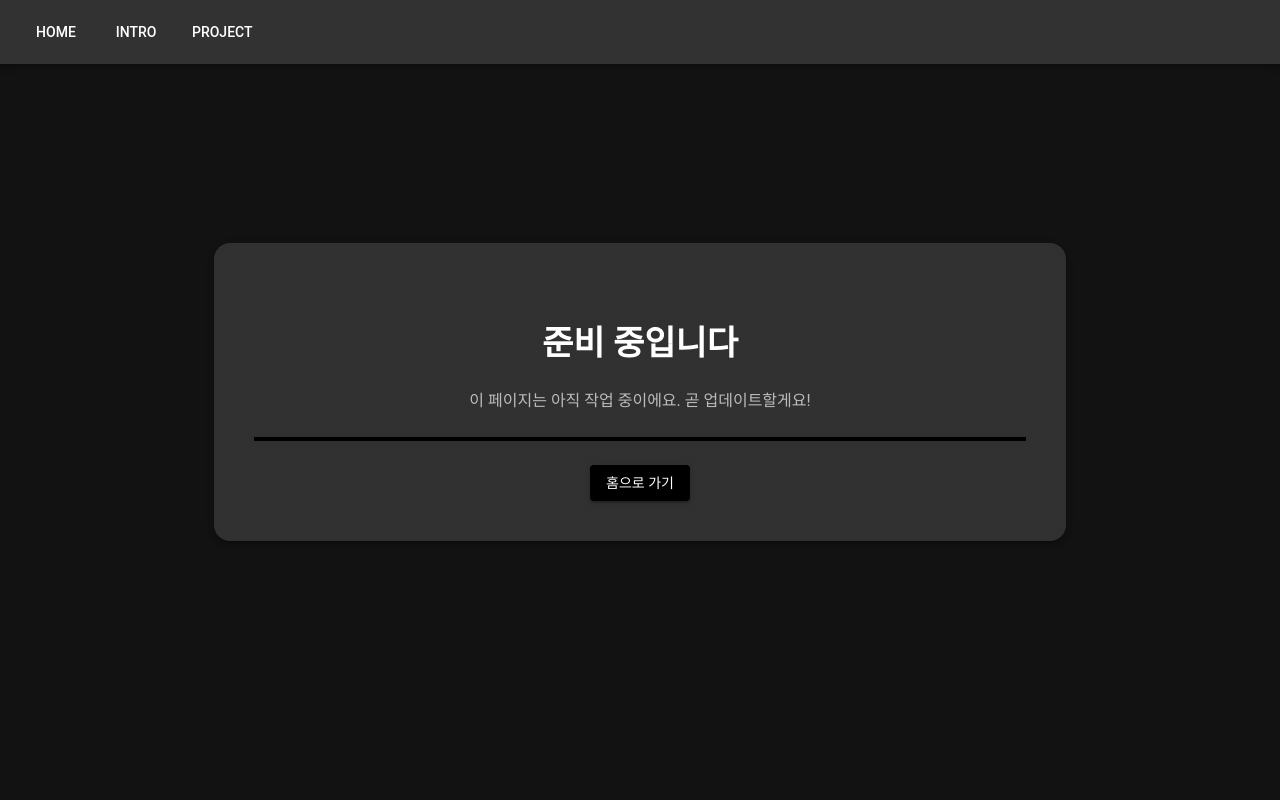
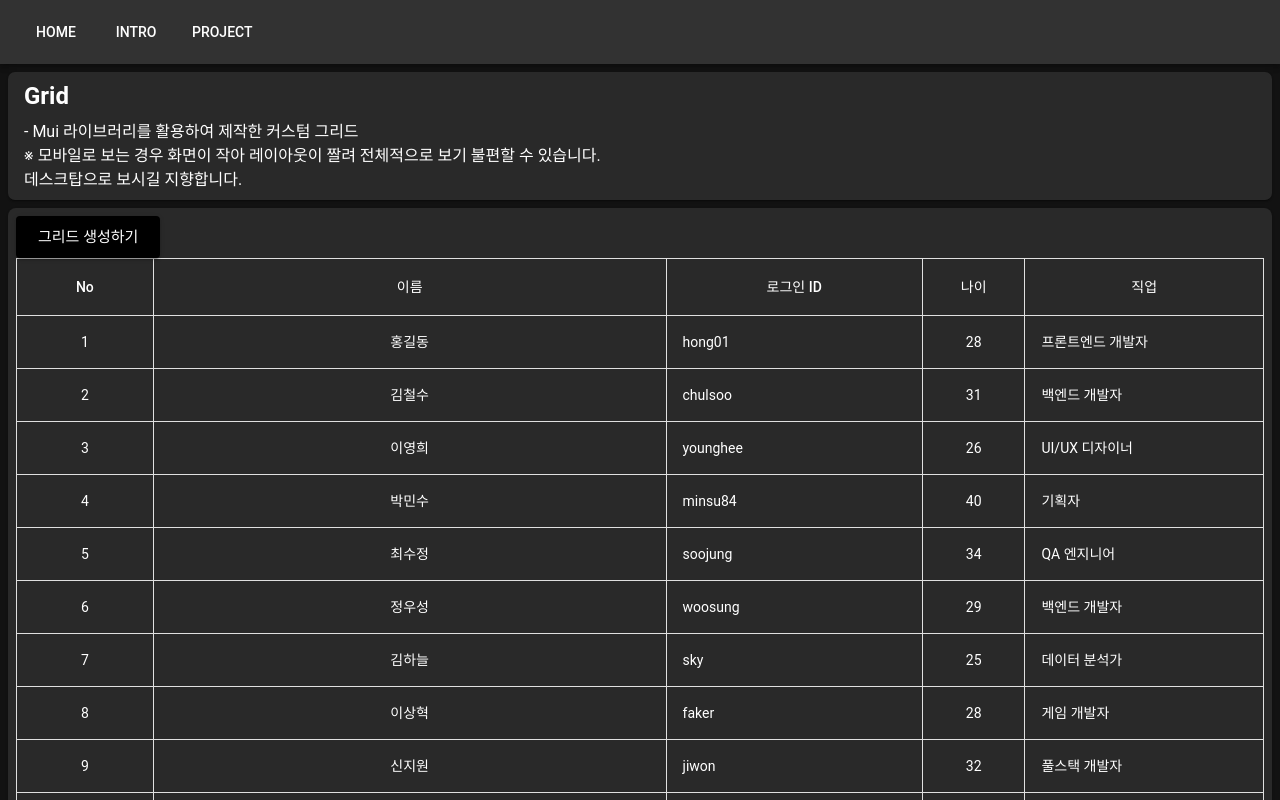
Before and after one commit to sangbi/portfolio, a Next.js app: page /project/grid in a window 1280 px wide. Shown: the top 800 px of the page. Built offline with nearby package versions, Linux system fonts and the light colour scheme; some icons are missing.

Commit message:
그리드 샘플데이터 추가++ 그리드 유틸 함수 추가 ++ 텍스트형 TableCell 공통컴포넌트 추가 ++

```diff
--- a/src/app/project/grid/page.tsx
+++ b/src/app/project/grid/page.tsx
@@ -2,11 +2,12 @@
 
 import dynamic from "next/dynamic";
 
-const ApiConnectionHome = dynamic(() => import("@/components/NotYetPage"), {
-  ssr: true,
-  loading: () => <p>Loading...</p>,
+const GridHome = dynamic(() => import("@/features/GridHome"), {
+	// const ApiConnectionHome = dynamic(() => import("@/components/NotYetPage"), {
+	ssr: true,
+	loading: () => <p>Loading...</p>,
 });
 
 export default function TodoListHomePage() {
-  return <ApiConnectionHome />;
+	return <GridHome />;
 }
--- /dev/null
+++ b/src/components/TextTableCell.tsx
@@ -0,0 +1,73 @@
+import { Box, SxProps, TableCell, TextField } from "@mui/material";
+import { useState } from "react";
+
+type Props<T extends string | number> = {
+	value: T;
+	onChange: (value: T) => void;
+	disabled?: boolean;
+	sx?: SxProps;
+};
+export default function TextTableCell<T extends string | number>({
+	value,
+	onChange,
+	disabled = false,
+	sx,
+}: Props<T>) {
+	const [editing, setEditing] = useState(false);
+	const [tempValue, setTempValue] = useState<T>(value);
+
+	const startEdit = () => {
+		if (!disabled) {
+			setEditing(true);
+		}
+	};
+
+	const finishEdit = () => {
+		setEditing(false);
+		onChange(tempValue);
+	};
+
+	return (
+		<TableCell
+			onClick={startEdit}
+			sx={{
+				cursor: disabled ? "default" : "pointer",
+				p: 0,
+				height: "100%",
+				overflow: "hidden", // ✅ TextField 튀어 나가는 현상 방지
+				...(sx || {}),
+			}}>
+			{editing ? (
+				<TextField
+					value={tempValue}
+					onChange={(e) => setTempValue(e.target.value as T)}
+					onBlur={finishEdit}
+					onKeyDown={(e) => e.key === "Enter" && finishEdit()}
+					fullWidth
+					size="small"
+					variant="standard"
+					autoFocus
+					InputProps={{
+						disableUnderline: true,
+						sx: {
+							px: 1,
+							py: 1,
+							fontSize: "inherit",
+							lineHeight: "normal", // ✅ Table 셀과 동일한 line-height 적용
+							height: "100%", // ✅ 셀 높이 넘지 않게
+							minHeight: "unset", // ✅ TextField 기본 최소 높이 제거
+						},
+					}}
+					inputProps={{
+						style: {
+							padding: 0, // ✅ input 자체 padding 제거
+							margin: 0,
+						},
+					}}
+				/>
+			) : (
+				<Box sx={{ px: 1, py: 1 }}>{value}</Box>
+			)}
+		</TableCell>
+	);
+}
--- /dev/null
+++ b/src/features/GridHome/GridHome.tsx
@@ -0,0 +1,95 @@
+"use client";
+import { gridRowDataMap } from "@/util/grid-util";
+import {
+	Box,
+	Button,
+	Paper,
+	Stack,
+	Table,
+	TableBody,
+	TableCell,
+	TableContainer,
+	TableHead,
+	TableRow,
+	Typography,
+} from "@mui/material";
+import { useState } from "react";
+import GridHomeRow from "./components/GridHomeRow";
+import {
+	gridColumnLabels,
+	GridSampleData,
+	sampleGridData,
+} from "./sample-data";
+
+export default function GridHome() {
+	const [gridDatas, setGridDatas] = useState<GridSampleData[]>(sampleGridData);
+
+	const handleChange = (
+		id: number,
+		key: keyof GridSampleData,
+		value: string | number
+	) => {
+		setGridDatas((prev) =>
+			prev.map((item) => (item.id === id ? { ...item, [key]: value } : item))
+		);
+	};
+
+	return (
+		<Stack alignItems="center" justifyContent="center" spacing={1}>
+			<Paper
+				sx={{
+					py: 1,
+					px: 2,
+					maxWidth: 1400,
+					width: "100%",
+					borderRadius: "7px",
+				}}>
+				<Typography variant="h5" fontWeight={600} sx={{ mb: 1 }}>
+					Grid
+				</Typography>
+				- Mui 라이브러리를 활용하여 제작한 커스텀 그리드
+				<br />
+				※ 모바일로 보는 경우 화면이 작아 레이아웃이 짤려 전체적으로 보기 불편할
+				수 있습니다.
+				<br />
+				데스크탑으로 보시길 지향합니다.
+			</Paper>
+			<Paper sx={{ p: 1, borderRadius: 2, width: "100%" }}>
+				<Box>
+					<Button variant="contained" size="large">
+						그리드 생성하기
+					</Button>
+					<TableContainer sx={{ whiteSpace: "nowrap" }}>
+						<Table
+							sx={{ "& .MuiTableCell-root": { border: "1px solid #e0e0e0" } }}>
+							<TableHead>
+								<TableRow>
+									{gridRowDataMap(gridColumnLabels).map((key) => (
+										<TableCell
+											key={key}
+											sx={{
+												width: gridColumnLabels[key].width,
+												textAlign: "center",
+											}}>
+											{gridColumnLabels[key].label}
+										</TableCell>
+									))}
+								</TableRow>
+							</TableHead>
+							<TableBody>
+								{gridDatas.map((el) => (
+									<GridHomeRow
+										key={el.id}
+										data={el}
+										labelData={gridColumnLabels}
+										onChange={handleChange}
+									/>
+								))}
+							</TableBody>
+						</Table>
+					</TableContainer>
+				</Box>
+			</Paper>
+		</Stack>
+	);
+}
--- /dev/null
+++ b/src/features/GridHome/components/GridHomeRow.tsx
@@ -0,0 +1,40 @@
+import { TableCell, TableRow } from "@mui/material";
+import { GridSampleData } from "../sample-data";
+import { GridColumnOptions, gridRowDataMap } from "@/util/grid-util";
+import TextTableCell from "@/components/TextTableCell";
+
+type Props = {
+	data: GridSampleData;
+	labelData: Record<keyof GridSampleData, GridColumnOptions<GridSampleData>>;
+	onChange: <K extends keyof GridSampleData>(
+		id: number,
+		key: K,
+		value: GridSampleData[K]
+	) => void;
+};
+export default function GridHomeRow(props: Props) {
+	const { data, labelData, onChange } = props;
+
+	return (
+		<TableRow>
+			{gridRowDataMap(labelData).map((key) => {
+				if (key === "name") {
+					return (
+						<TextTableCell
+							key={key}
+							value={data[key]}
+							onChange={(newValue) => onChange(data.id, key, newValue)}
+							sx={{ textAlign: labelData[key].align }}
+						/>
+					);
+				} else {
+					return (
+						<TableCell sx={{ textAlign: labelData[key].align }} key={key}>
+							{data[key]}
+						</TableCell>
+					);
+				}
+			})}
+		</TableRow>
+	);
+}
--- /dev/null
+++ b/src/features/GridHome/index.ts
@@ -0,0 +1 @@
+export { default } from "./GridHome";
--- /dev/null
+++ b/src/features/GridHome/sample-data.ts
@@ -0,0 +1,82 @@
+import { makeGridColomnLabels } from "@/util/grid-util";
+
+export interface GridSampleData {
+	id: number;
+	name: string;
+	loginId: string;
+	age: number;
+	job: string;
+}
+
+export const gridColumnLabels = makeGridColomnLabels<GridSampleData>({
+	id: { label: "No", width: 80, align: "center" },
+	name: { label: "이름", width: 300, align: "center" },
+	loginId: { label: "로그인 ID", width: 150 },
+	age: { label: "나이", width: 60, align: "center" },
+	job: { label: "직업", width: 100 },
+});
+
+export const sampleGridData: GridSampleData[] = [
+	{
+		id: 1,
+		name: "홍길동",
+		loginId: "hong01",
+		age: 28,
+		job: "프론트엔드 개발자",
+	},
+	{ id: 2, name: "김철수", loginId: "chulsoo", age: 31, job: "백엔드 개발자" },
+	{
+		id: 3,
+		name: "이영희",
+		loginId: "younghee",
+		age: 26,
+		job: "UI/UX 디자이너",
+	},
+	{
+		id: 4,
+		name: "박민수",
+		loginId: "minsu84",
+		age: 40,
+		job: "기획자",
+	},
+	{ id: 5, name: "최수정", loginId: "soojung", age: 34, job: "QA 엔지니어" },
+	{ id: 6, name: "정우성", loginId: "woosung", age: 29, job: "백엔드 개발자" },
+	{ id: 7, name: "김하늘", loginId: "sky", age: 25, job: "데이터 분석가" },
+	{ id: 8, name: "이상혁", loginId: "faker", age: 28, job: "게임 개발자" },
+	{ id: 9, name: "신지원", loginId: "jiwon", age: 32, job: "풀스택 개발자" },
+	{
+		id: 10,
+		name: "안유진",
+		loginId: "yujin",
+		age: 24,
+		job: "프론트엔드 개발자",
+	},
+	{ id: 11, name: "한가을", loginId: "autumn", age: 30, job: "마케팅 매니저" },
+	{
+		id: 12,
+		name: "강동원",
+		loginId: "dongwon",
+		age: 38,
+		job: "시스템 엔지니어",
+	},
+	{
+		id: 13,
+		name: "조하늘",
+		loginId: "hana",
+		age: 27,
+		job: "데브옵스 엔지니어",
+	},
+	{ id: 14, name: "서지은", loginId: "jieun", age: 33, job: "프로덕트 매니저" },
+	{ id: 15, name: "최민호", loginId: "minho", age: 35, job: "보안 엔지니어" },
+	{ id: 16, name: "장원영", loginId: "wonyoung", age: 23, job: "인턴" },
+	{ id: 17, name: "이도현", loginId: "dohyun", age: 29, job: "모바일 개발자" },
+	{
+		id: 18,
+		name: "박소연",
+		loginId: "soyeon",
+		age: 31,
+		job: "데이터 엔지니어",
+	},
+	{ id: 19, name: "김민재", loginId: "minjae", age: 30, job: "AI 연구원" },
+	{ id: 20, name: "오세훈", loginId: "sehoon", age: 27, job: "테크 리크루터" },
+];
--- /dev/null
+++ b/src/util/grid-util.ts
@@ -0,0 +1,23 @@
+export interface GridColumnOptions<T> {
+	label: string;
+	width?: number | string;
+	align?: "left" | "center" | "right";
+}
+
+/**
+ * 테이블 컬럼 한글명 적용 함수
+ * @param map
+ * @returns
+ */
+export const makeGridColomnLabels = <T extends object>(
+	map: Record<keyof T, GridColumnOptions<T>>
+) => map;
+
+/**
+ * 테이블 데이터 레이블 매칭 함수
+ * @param data
+ * @returns
+ */
+export const gridRowDataMap = <T extends object>(
+	data: Record<keyof T, GridColumnOptions<T>>
+) => Object.keys(data) as (keyof T)[];
```
